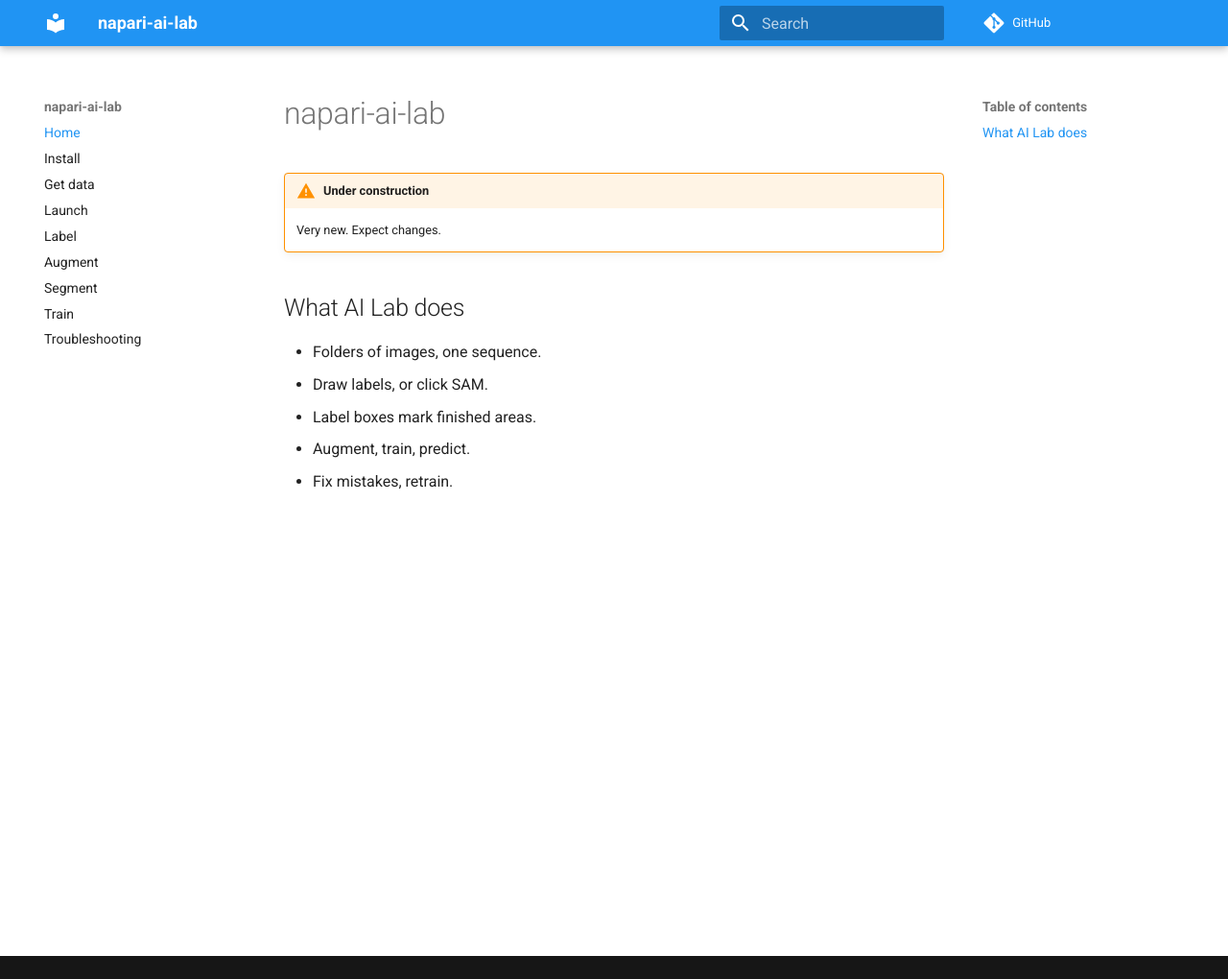
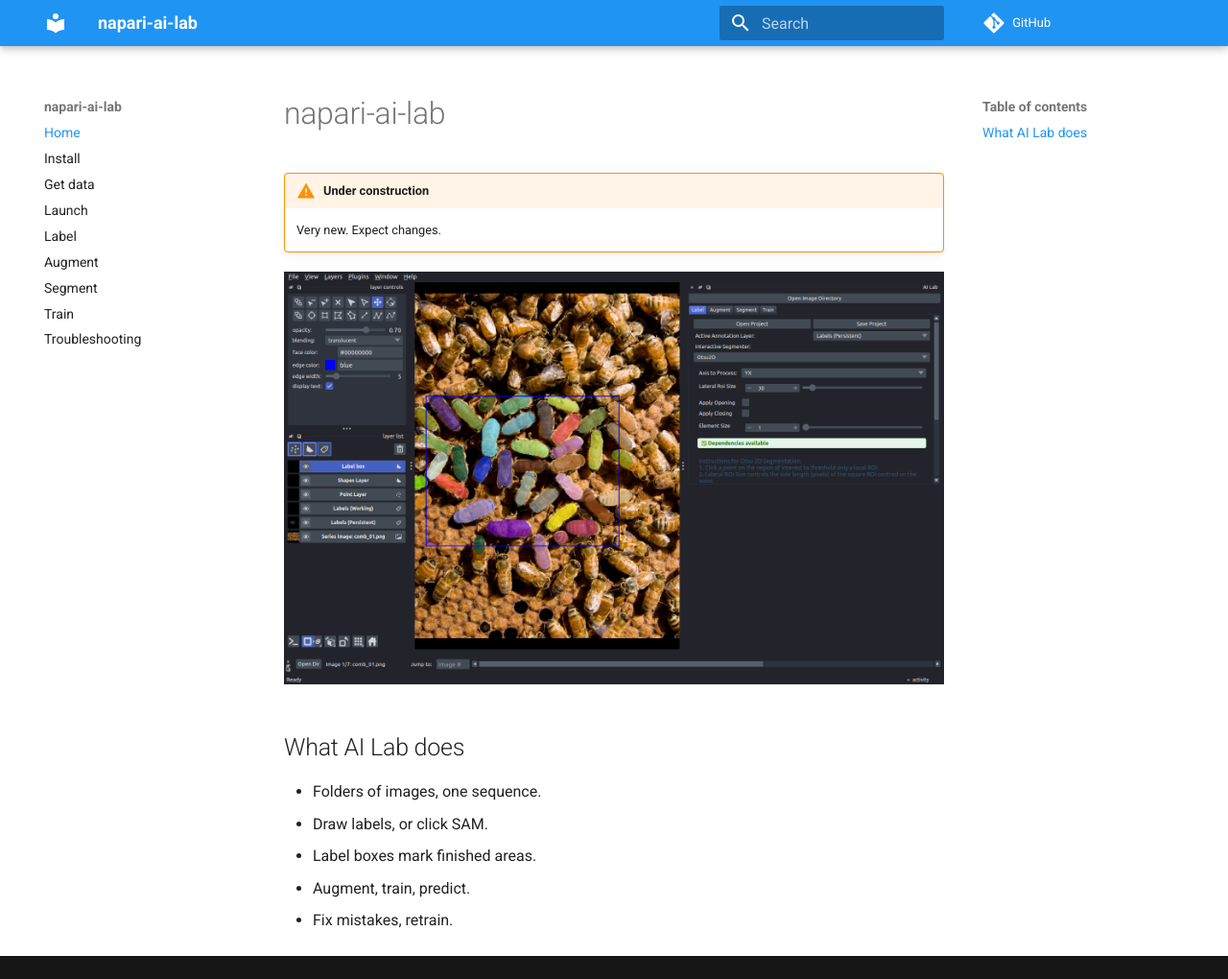
Before and after one commit to True-North-Intelligent-Algorithms/napari-ai-lab, an MkDocs documentation site: the page built from docs/index.md, in a window 1280 px wide and 1020 px high. Shown: the whole window at 96% size. Built offline with MkDocs 1.6.1 and Material for MkDocs 9.7.7, drawn with Linux system fonts in a browser that asks for light colours; comment, search, counter and statistics services are not loaded.

Commit message:
Add AI Lab screenshot to docs home page
Co-Authored-By: Claude Opus 5.5 <noreply@anthropic.com>

```diff
--- a/docs/index.md
+++ b/docs/index.md
@@ -2,6 +2,8 @@
 
 !!! warning "Under construction"
     Very new. Expect changes.
+
+![AI Lab after opening the bees project](images/ai_lab_open.png)
 
 ## What AI Lab does
 
```
Also changed, not shown: docs/images/ai_lab_open.png (added).
